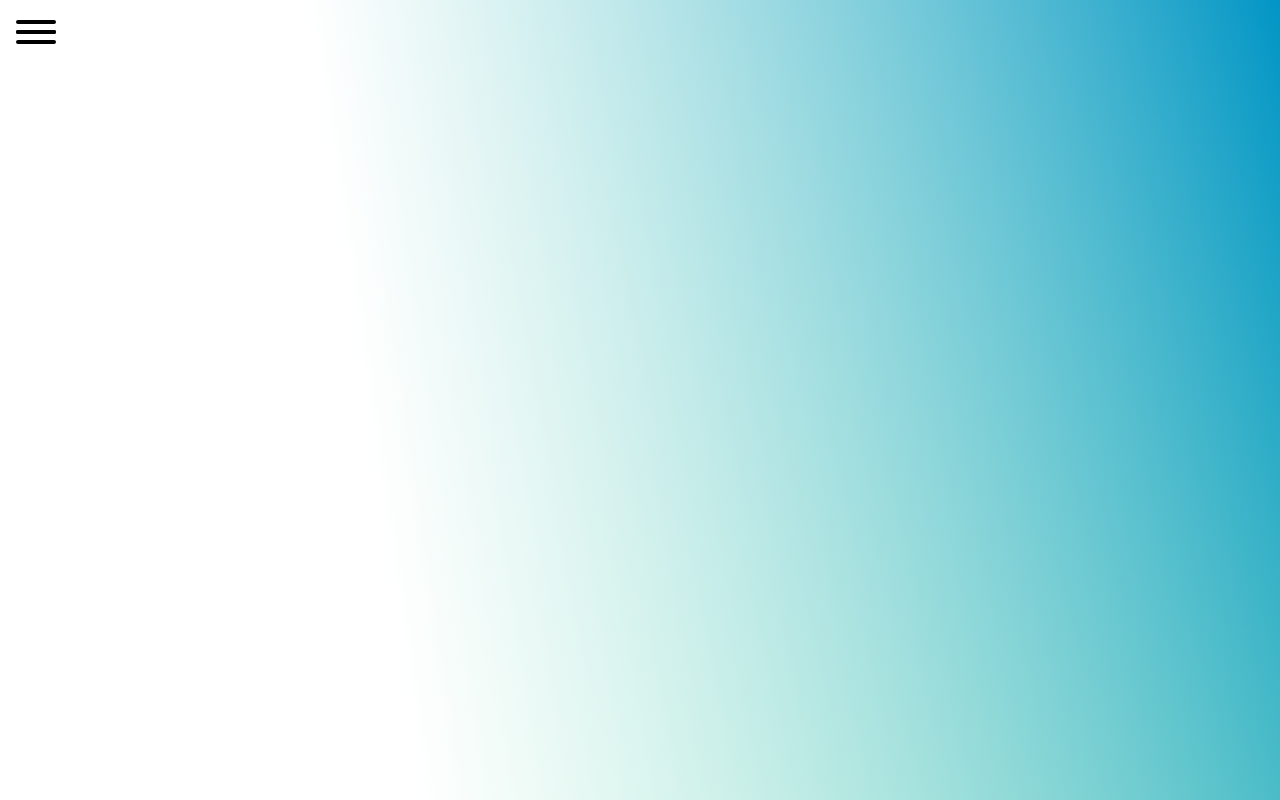
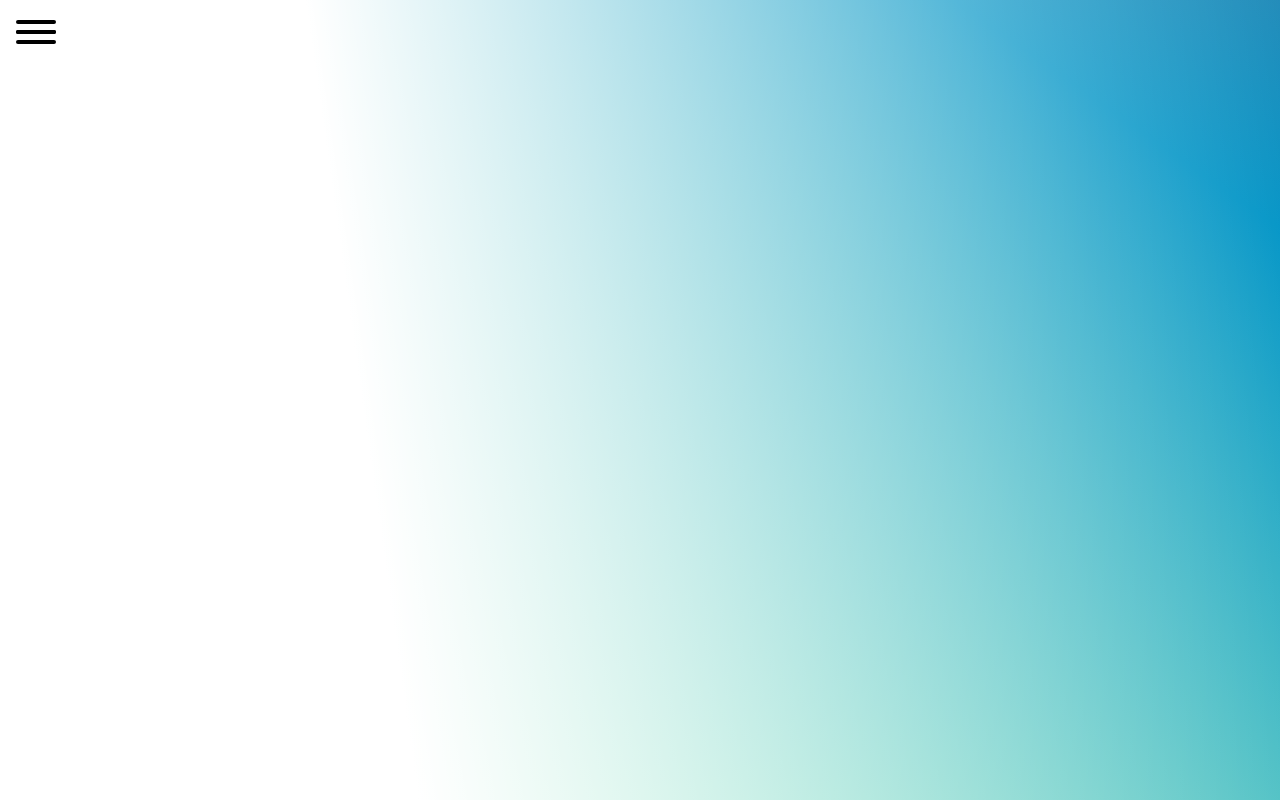
Before and after one commit to SimonBystrom/portfolio-site, a React (Create React App) app: page / in a window 1280 px wide. Built offline with nearby package versions, Linux system fonts and the light colour scheme.

Commit message:
changed the background gradient

```diff
--- a/src/App.scss
+++ b/src/App.scss
@@ -5,7 +5,7 @@
     width: 100vw;
     height: 100vh;
     background: rgb(134,231,184);
-    background: linear-gradient(54deg, rgba(134,231,184,1) 13%, rgba(0,148,198,1) 38%, rgba(245,100,118,1) 70%, rgba(228,63,111,1) 100%);
+    background: linear-gradient(35deg, rgba(134,231,184,1) 13%, rgba(0,148,198,1) 38%, rgba(245,100,118,1) 70%, rgba(228,63,111,1) 100%);
     position: relative;
     background-size: 450%;
     animation: background-gradient-anim 140s infinite;
```
